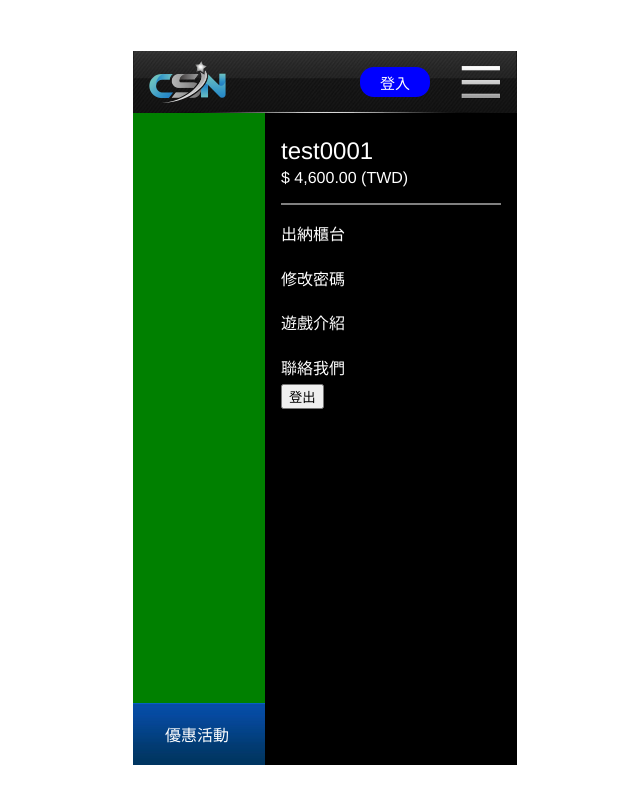
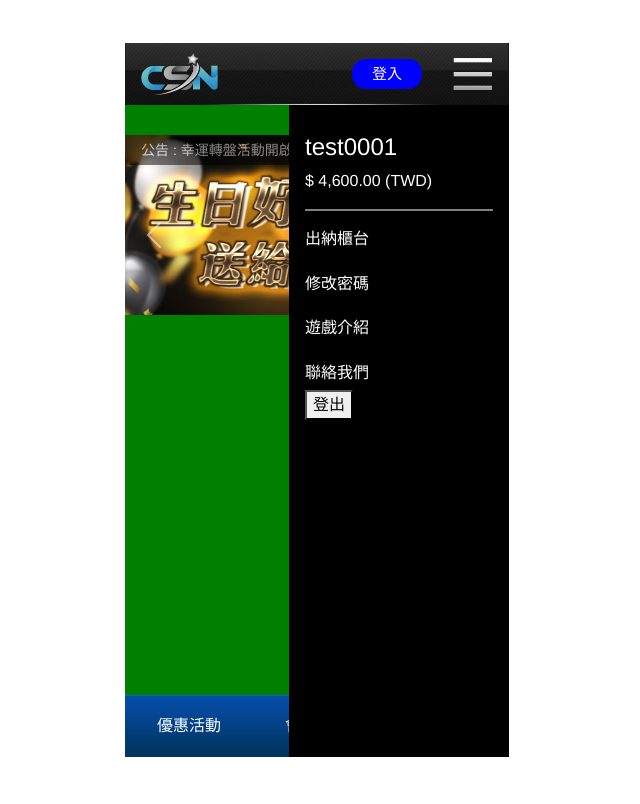
Before and after one commit to mingmoth/game-work, a Vue app: page /#/ in a window 1280 px wide. Both pictures are taken after a click on the label 804 px from the left and 85 px from the top of the page. Shown: the top 804 px of the page, without its empty margins (323-963 px from the left). Built offline with nearby package versions, Linux system fonts and the light colour scheme.

Commit message:
add: Carousel.vue layout

```diff
--- a/package.json
+++ b/package.json
@@ -8,6 +8,8 @@
     "lint": "vue-cli-service lint"
   },
   "dependencies": {
+    "@popperjs/core": "^2.11.4",
+    "bootstrap": "^5.1.3",
     "core-js": "^3.6.5",
     "vue": "^2.6.11",
     "vue-router": "^3.2.0",
--- a/src/App.vue
+++ b/src/App.vue
@@ -3,6 +3,14 @@
     <router-view/>
   </div>
 </template>
+
+<script>
+import 'bootstrap'
+import 'bootstrap/dist/css/bootstrap.min.css'
+export default {
+  name: 'App'
+}
+</script>
 
 <style>
 #app {
--- /dev/null
+++ b/src/components/Carousel.vue
@@ -0,0 +1,84 @@
+<template>
+  <div class="carosuel-wrapper">
+    <div class="carosuel-announce">
+      <div class="carosuel-announce-info">公告 : 幸運轉盤活動開啟公告看這裡!</div>
+    </div>
+    <div
+      id="carouselExampleInterval"
+      class="carousel slide"
+      data-bs-ride="carousel"
+    >
+      <div class="carousel-inner">
+        <div class="carousel-item active" data-bs-interval="10000">
+          <img src="../assets/banner/banner01.jpg" class="d-block w-100" alt="..." />
+        </div>
+        <div class="carousel-item" data-bs-interval="2000">
+          <img src="../assets/banner/banner02.jpg" class="d-block w-100" alt="..." />
+        </div>
+        <div class="carousel-item">
+          <img src="../assets/banner/banner03.jpg" class="d-block w-100" alt="..." />
+        </div>
+        <div class="carousel-item">
+          <img src="../assets/banner/banner04.jpg" class="d-block w-100" alt="..." />
+        </div>
+        <div class="carousel-item">
+          <img src="../assets/banner/banner05.jpg" class="d-block w-100" alt="..." />
+        </div>
+      </div>
+      <button
+        class="carousel-control-prev"
+        type="button"
+        data-bs-target="#carouselExampleInterval"
+        data-bs-slide="prev"
+      >
+        <span class="carousel-control-prev-icon" aria-hidden="true"></span>
+        <span class="visually-hidden">Previous</span>
+      </button>
+      <button
+        class="carousel-control-next"
+        type="button"
+        data-bs-target="#carouselExampleInterval"
+        data-bs-slide="next"
+      >
+        <span class="carousel-control-next-icon" aria-hidden="true"></span>
+        <span class="visually-hidden">Next</span>
+      </button>
+    </div>
+  </div>
+</template>
+
+<script>
+export default {
+  name: "Carousel",
+};
+</script>
+
+<style lang="scss" scoped>
+.carosuel-wrapper {
+  position: relative;
+  .carosuel-announce {
+    position: absolute;
+    z-index: 1;
+    width: 384px;
+    height: 30px;
+    padding-left: 1em;
+    background: #000;
+    opacity: 50%;
+    &-info {
+      z-index: 2;
+      line-height: 30px;
+      font-size: 14px;
+      color: white;
+    }
+  }
+  .carousel {
+    width: 384px;
+    height: 200px;
+    img {
+      width: 384px;
+      height: 180px;
+      object-fit: cover;
+    }
+  }
+}
+</style>
--- a/src/components/Navbar.vue
+++ b/src/components/Navbar.vue
@@ -9,10 +9,6 @@
           class="header-body-head-logo"
         />
         <button class="header-body-head-login" v-if="!isLogin">登入</button>
-      </div>
-      <div class="header-body-info" v-if="isLogin">
-        <div class="header-body-info-id"></div>
-        <div class="header-body-info-credit"></div>
       </div>
     </div>
   </div>
@@ -67,11 +63,6 @@ export default {
         }
       }
     }
-    &-info {
-      width: 384px;
-      height: 20px;
-      border: 1px solid green;
-    }
   }
 }
 </style>
--- a/src/components/Sidebar.vue
+++ b/src/components/Sidebar.vue
@@ -1,5 +1,8 @@
 <template>
-  <div>
+  <div class="side">
+    <div class="side-user" v-if="isLogin">
+
+    </div>
     <label for="sidebar-toggle" class="toggle">
       <img src="../assets/icon/icon_menu.svg" alt="" class="toggle-icon">
     </label>
@@ -20,11 +23,21 @@
 
 <script>
 export default {
-  name: 'Sidebar'
+  name: 'Sidebar',
+  data() {
+    return {
+      isLogin: true
+    }
+  }
 }
 </script>
 
 <style lang="scss">
+.side {
+  &-user {
+    height: 30px;
+  }
+}
 .toggle {
   position: absolute;
   width: 40px;
@@ -34,17 +47,17 @@ export default {
   top: 14px;
 }
 .sidebar-toggle {
-  visibility: hidden;
+  display: none;
 }
 
 .sidebar {
   width: 220px;
-  height: 604px;
+  height: 652px;
   background-color: black;
   position: absolute;
   top: 61.5px;
   right: 0;
-  z-index: 1;
+  z-index: 2;
   transform: scale(0, 1);
   transform-origin: right;
   transition: transform 0.3s ease-out;
--- a/src/views/Home.vue
+++ b/src/views/Home.vue
@@ -2,6 +2,9 @@
   <div id="home">
     <Navbar />
     <Sidebar />
+    <div class="banner">
+      <Carousel />
+    </div>
     <Footer />
   </div>
 </template>
@@ -9,11 +12,12 @@
 <script>
 import Navbar from '../components/Navbar.vue'
 import Sidebar from '../components/Sidebar.vue'
+import Carousel from '../components/Carousel.vue'
 import Footer from '../components/Footer.vue'
 export default {
   name: 'Home',
   components: {
-    Navbar, Sidebar, Footer,
+    Navbar, Sidebar, Carousel, Footer,
   }
 }
 </script>
```
Also changed, not shown: 1 other file (tests, documents, lock files or other folders).
